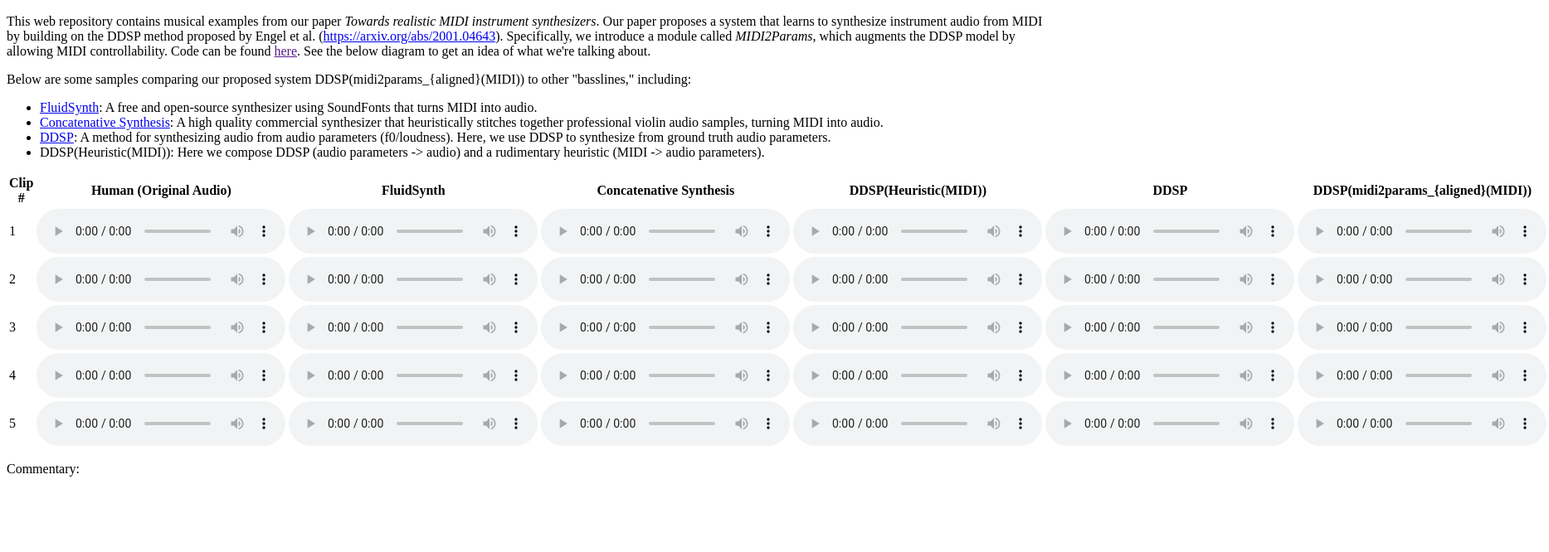
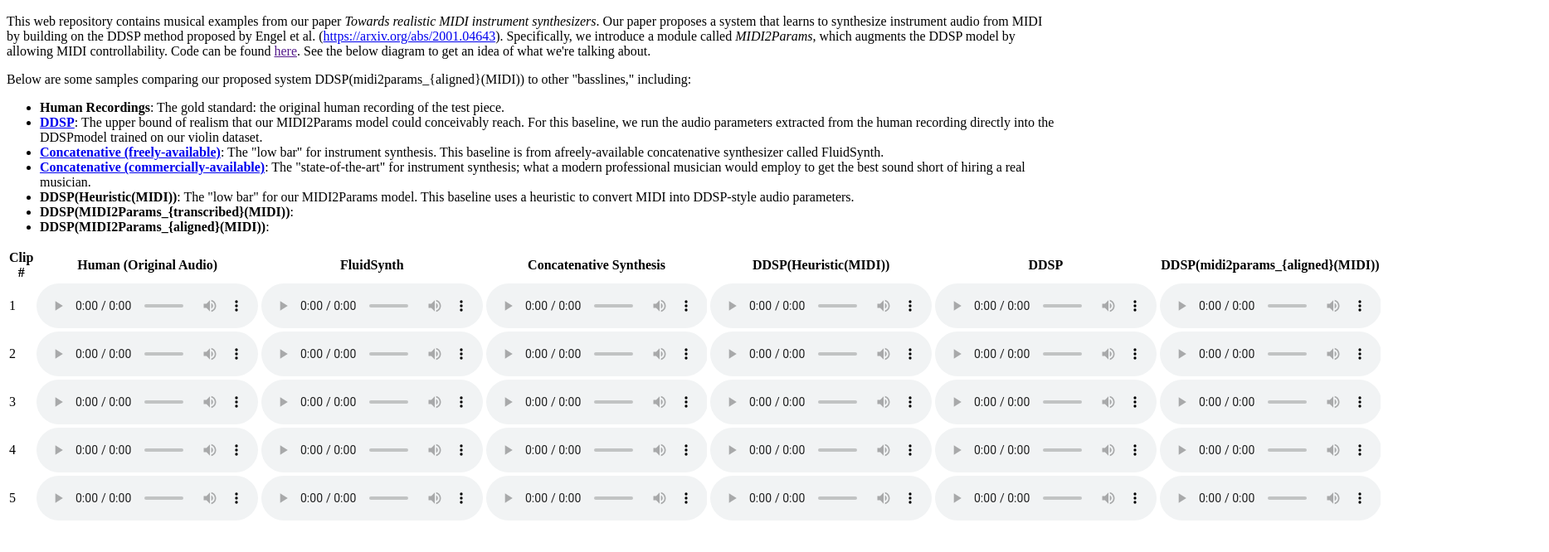
Before and after one commit to rodrigo-castellon/midi2params, a plain HTML site: page index.html in a window 1280 px wide. Shown: the part 96-762 px from the top of the page at 83% size, 1867 px wide, since content can reach past the window. Drawn offline with Linux system fonts and the light colour scheme.

Commit message:
changed width of audio elements, removed commentary, and matched naming in bullet points to paper

```diff
--- a/index.html
+++ b/index.html
@@ -1,5 +1,6 @@
 <html>
 <head><title>Learnable MIDI Synthesis</title>
+<link rel="stylesheet" type="text/css" href="style.css">
 </head>
 <body>
 <h1>Musical examples from <i>Towards realistic MIDI instrument synthesizers</i></h1>
@@ -17,10 +18,13 @@ See the below diagram to get an idea of what we're talking about.
 <p>
 Below are some samples comparing our proposed system DDSP(midi2params_{aligned}(MIDI)) to other "basslines," including:
 <ul>
-    <li><a href="https://en.wikipedia.org/wiki/FluidSynth">FluidSynth</a>: A free and open-source synthesizer using SoundFonts that turns MIDI into audio.</li>
-    <li><a href="https://en.wikipedia.org/wiki/Concatenative_synthesis">Concatenative Synthesis</a>: A high quality commercial synthesizer that heuristically stitches together professional violin audio samples, turning MIDI into audio.</li>
-    <li><a href="https://github.com/magenta/ddsp">DDSP</a>: A method for synthesizing audio from audio parameters (f0/loudness). Here, we use DDSP to synthesize from ground truth audio parameters.</li>
-    <li>DDSP(Heuristic(MIDI)): Here we compose DDSP (audio parameters -> audio) and a rudimentary heuristic (MIDI -> audio parameters). </li>
+    <li><b>Human Recordings</b>: The gold standard: the original human recording of the test piece.</li>
+    <li><b><a href="https://github.com/magenta/ddsp">DDSP</a></b>: The upper bound of realism that our MIDI2Params model could conceivably reach. For this baseline, we run the audio parameters extracted from the human recording directly into the DDSPmodel trained on our violin dataset.</li>
+    <li><b><a href="https://en.wikipedia.org/wiki/FluidSynth">Concatenative (freely-available)</a></b>: The "low bar" for instrument synthesis. This baseline is from afreely-available concatenative synthesizer called FluidSynth.</li>
+    <li><b><a href="http://www.soundsonline.com/hollywood-solo-series">Concatenative (commercially-available)</a></b>: The "state-of-the-art" for instrument synthesis; what a modern professional musician would employ to get the best sound short of hiring a real musician.</li>
+    <li><b>DDSP(Heuristic(MIDI))</b>: The "low bar" for our MIDI2Params  model. This baseline uses a heuristic to convert MIDI into DDSP-style audio parameters. </li>
+    <li><b>DDSP(MIDI2Params_{transcribed}(MIDI))</b>: </li>
+    <li><b>DDSP(MIDI2Params_{aligned}(MIDI))</b>: </li>
 </ul>
 
 </p>
@@ -142,8 +146,5 @@ Below are some samples comparing our proposed system DDSP(midi2params_{aligned}(
 </tr>
 </table>
 
-<p>
-Commentary:
-</p>
 </body>
 </html>
--- /dev/null
+++ b/style.css
@@ -0,0 +1,3 @@
+audio {
+    width: 200pt;
+}
```
